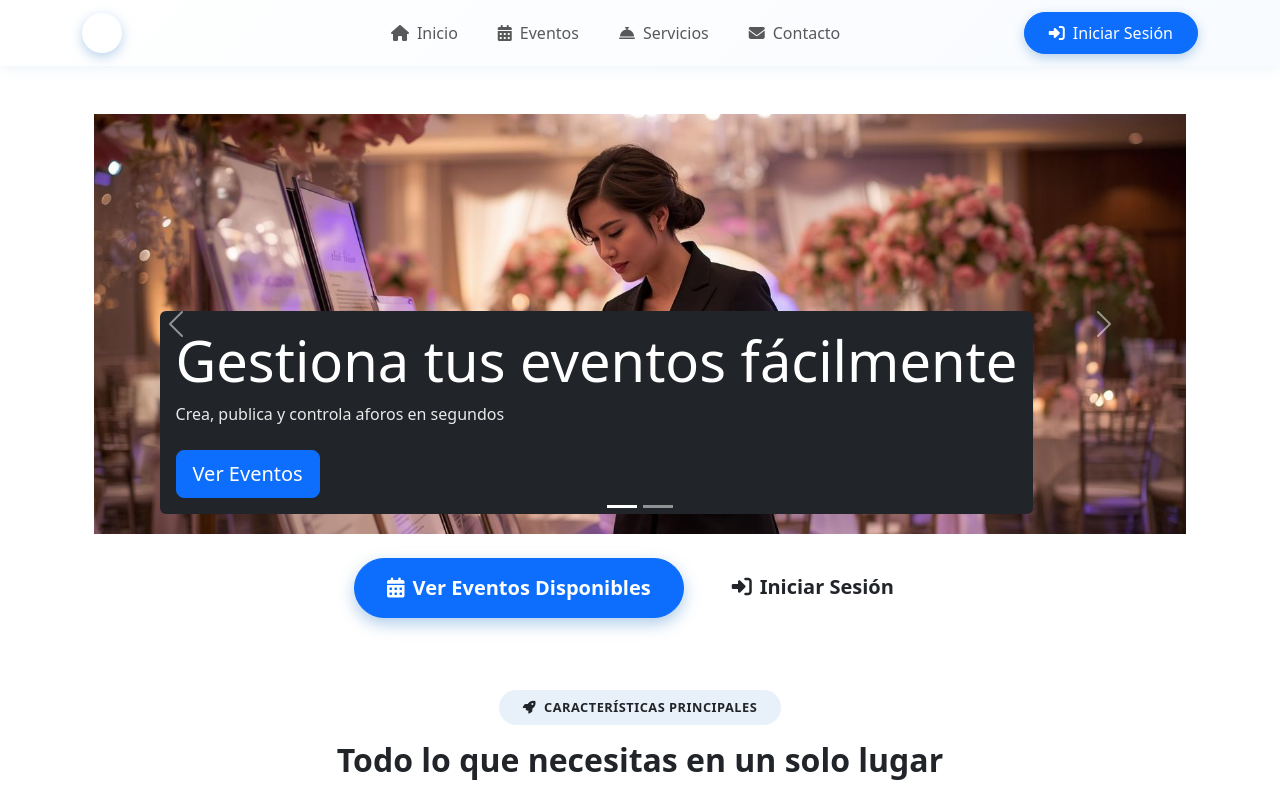
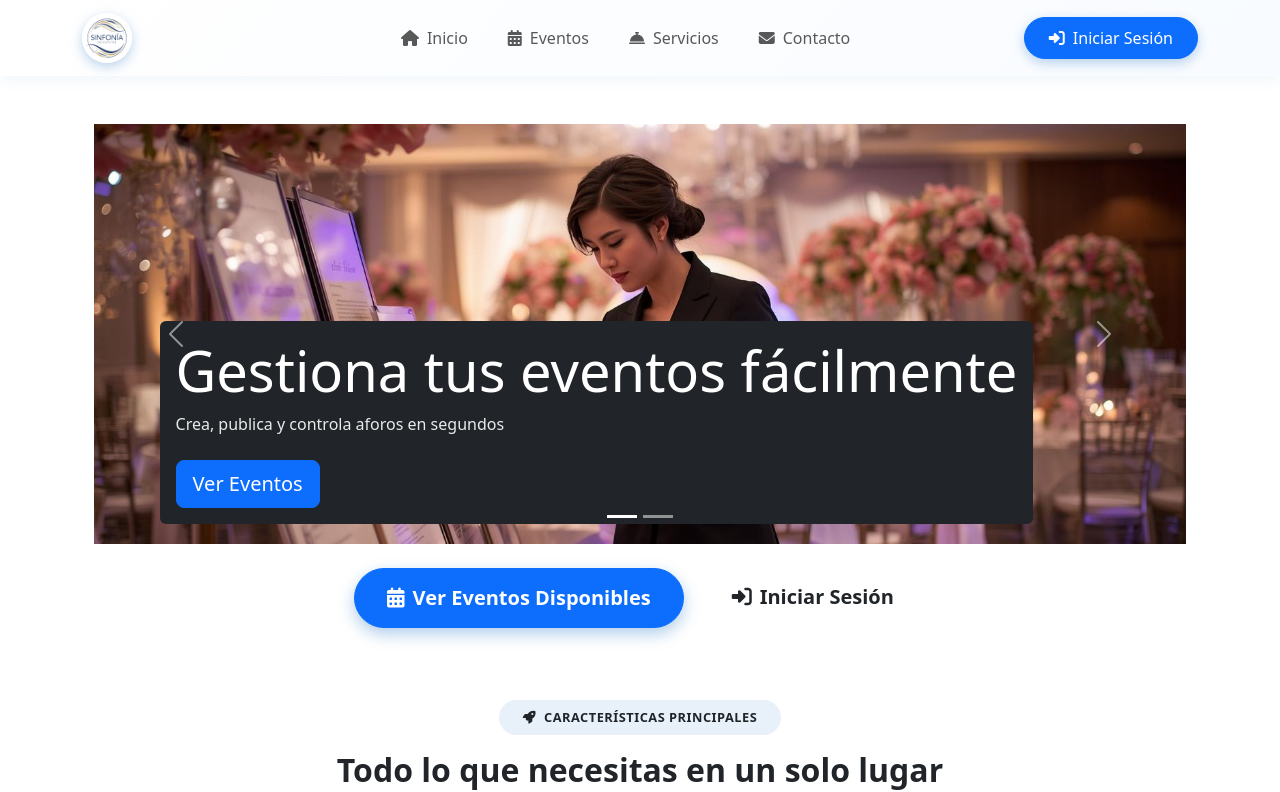
Before and after one commit to Catherineit/Boceto-Sinfona-de-Eventos, a React (Vite) app in the folder frontend/: page / in a window 1280 px wide. Shown: the top 792 px of the page. Built offline with nearby package versions, Linux system fonts and the light colour scheme; no server answers.

Commit message:
feat: Logo circular en NavBar y Footer - Envolver Logo.JPG en contenedor circular (50px NavBar, 56px Footer) - Usar borderRadius 50% y objectFit cover - Mantener sombras y estilos

```diff
--- a/frontend/src/components/Footer.jsx
+++ b/frontend/src/components/Footer.jsx
@@ -7,8 +7,8 @@ export default function Footer(){
         <div className="row g-4">
           <div className="col-md-4">
             <div className="d-flex align-items-center mb-3">
-              <div style={{width:48,height:48,borderRadius:'50%',background:'linear-gradient(135deg, #fff 0%, #e3f2fd 100%)',display:'flex',alignItems:'center',justifyContent:'center',marginRight:12}}>
-                <i className="fas fa-calendar-star" style={{fontSize:'1.4rem',color:'#1a365d'}}></i>
+              <div style={{width:56,height:56,borderRadius:'50%',overflow:'hidden',flexShrink:0,marginRight:12,boxShadow:'0 4px 12px rgba(0,0,0,0.3)'}}>
+                <img src="/assets/images/Logo.JPG" alt="Sinfonía de Eventos" style={{width:'100%',height:'100%',objectFit:'cover'}} />
               </div>
               <h5 className="mb-0 fw-bold">Sinfonía de Eventos</h5>
             </div>
--- a/frontend/src/components/NavBar.jsx
+++ b/frontend/src/components/NavBar.jsx
@@ -17,8 +17,8 @@ export default function NavBar(){
     <nav className="navbar navbar-expand-lg navbar-light sticky-top" style={{background:'linear-gradient(135deg, #ffffff 0%, #f8fbff 100%)',boxShadow:'0 2px 15px rgba(30,111,191,0.08)',backdropFilter:'blur(10px)'}}>
       <div className="container">
         <Link className="navbar-brand d-flex align-items-center" to="/" style={{gap:10}}>
-          <div style={{width:40,height:40,background:'linear-gradient(135deg, var(--primary), #2e8fd6)',borderRadius:'50%',display:'flex',alignItems:'center',justifyContent:'center',color:'white',fontSize:'1.2rem',boxShadow:'0 4px 12px rgba(30,111,191,0.3)'}}>
-            <i className="fas fa-calendar-star"></i>
+          <div style={{width:50,height:50,borderRadius:'50%',overflow:'hidden',flexShrink:0,boxShadow:'0 4px 12px rgba(30,111,191,0.3)'}}>
+            <img src="/assets/images/Logo.JPG" alt="Sinfonía de Eventos" style={{width:'100%',height:'100%',objectFit:'cover'}} />
           </div>
           <span style={{fontSize:'1.3rem',fontWeight:'700',background:'linear-gradient(135deg, var(--primary), #2e8fd6)',WebkitBackgroundClip:'text',WebkitTextFillColor:'transparent'}}>Sinfonía de Eventos</span>
         </Link>
```
Also changed, not shown: frontend/public/assets/images/Logo.JPG (added).
